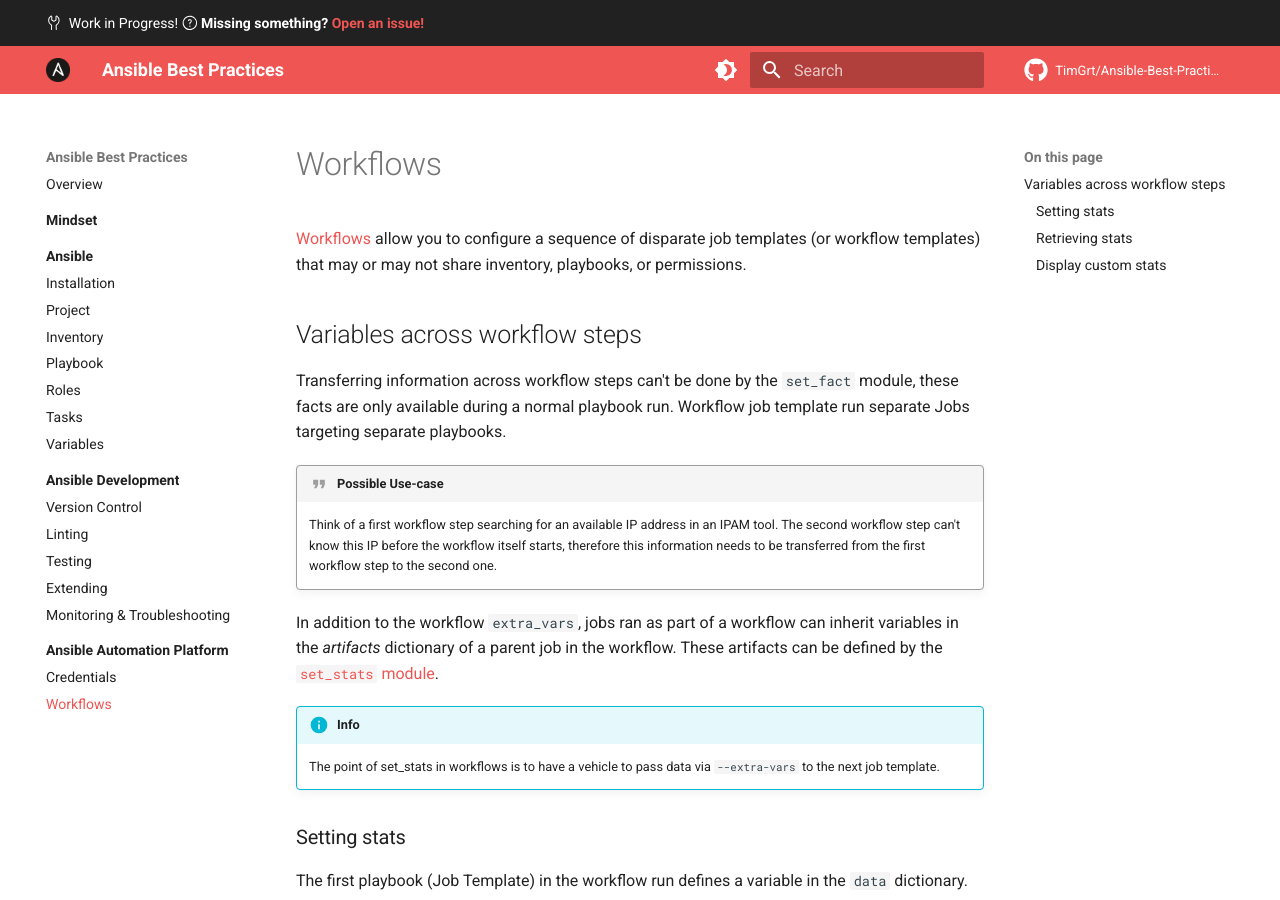
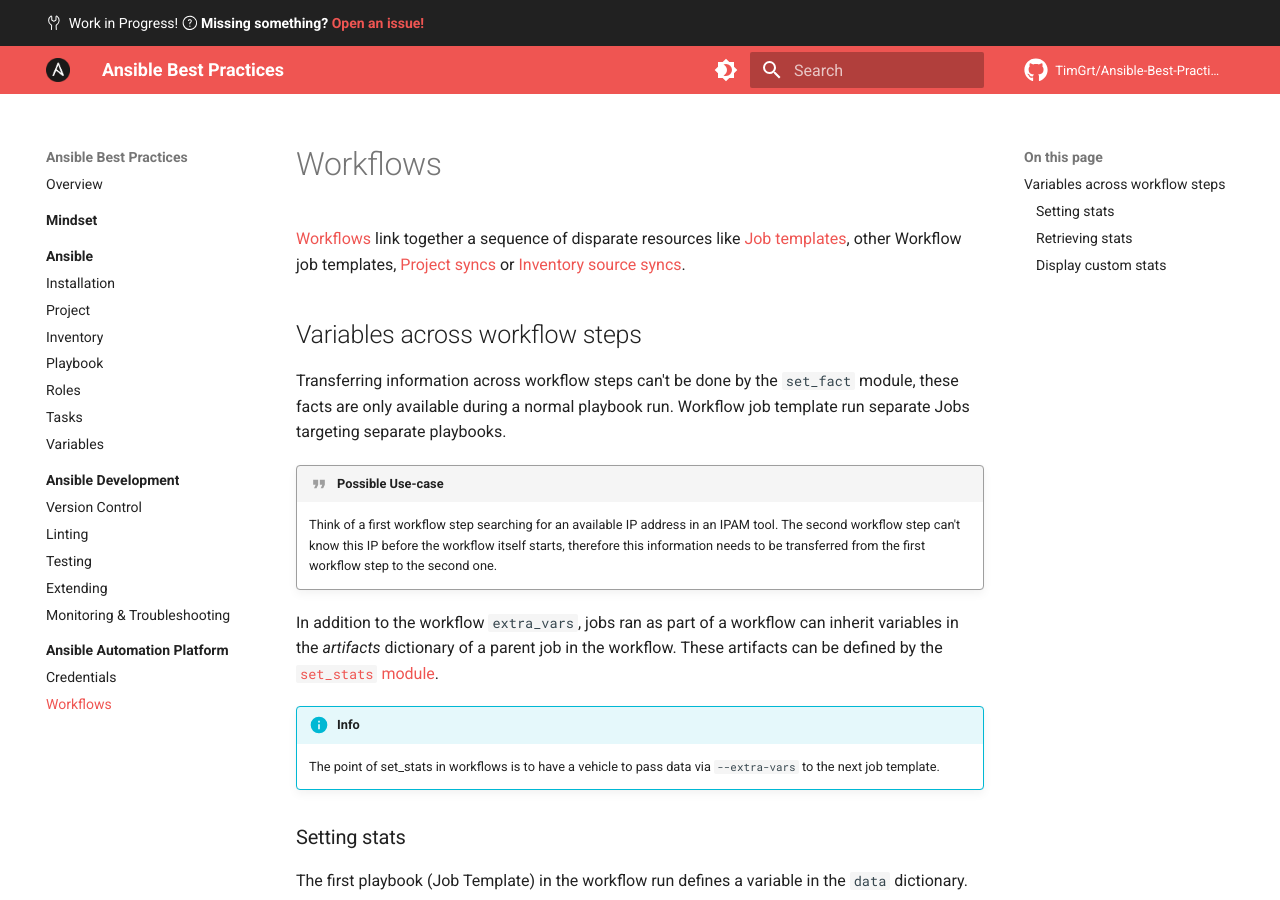
Before and after one commit to TimGrt/Ansible-Best-Practices, an MkDocs documentation site: the page built from docs/automation-platform/workflows.md, in a window 1280 px wide and 900 px high. Built offline with MkDocs 1.6.1 and Material for MkDocs 9.7.7, drawn with Linux system fonts in a browser that asks for light colours; plug-ins that fetch from the network failed and are left out; comment, search, counter and statistics services are not loaded.

Commit message:
Updated external links.

```diff
--- a/docs/automation-platform/workflows.md
+++ b/docs/automation-platform/workflows.md
@@ -1,6 +1,6 @@
 # Workflows
 
-[Workflows](https://docs.ansible.com/automation-controller/latest/html/userguide/workflows.html){:target="_blank"} allow you to configure a sequence of disparate job templates (or workflow templates) that may or may not share inventory, playbooks, or permissions.
+[Workflows](https://docs.redhat.com/en/documentation/red_hat_ansible_automation_platform/2.5/html/using_automation_execution/controller-workflow-job-templates){:target="_blank"}  link together a sequence of disparate resources like [Job templates](https://docs.redhat.com/en/documentation/red_hat_ansible_automation_platform/2.5/html/using_automation_execution/controller-job-templates){:target="_blank"}, other Workflow job templates, [Project syncs](https://docs.redhat.com/en/documentation/red_hat_ansible_automation_platform/2.5/html/using_automation_execution/controller-projects){:target="_blank"} or [Inventory source syncs](https://docs.redhat.com/en/documentation/red_hat_ansible_automation_platform/2.5/html/using_automation_execution/controller-jobs#controller-inventory-sync-jobs_jobs-in-controller){:target="_blank"}.
 
 ## Variables across workflow steps
 
```
Also changed, not shown: docs/automation-platform/credentials.md (+2 -2 lines).
